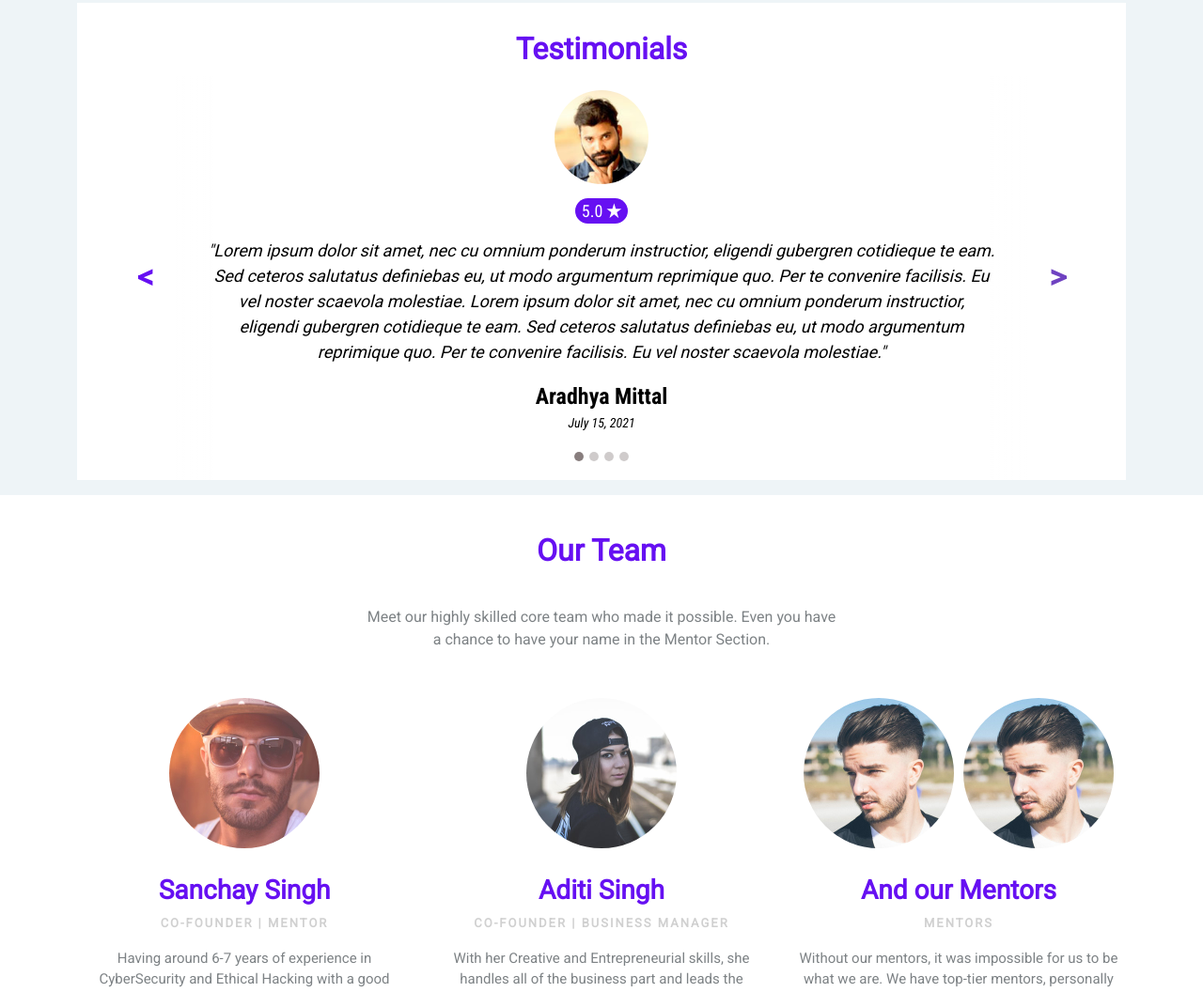
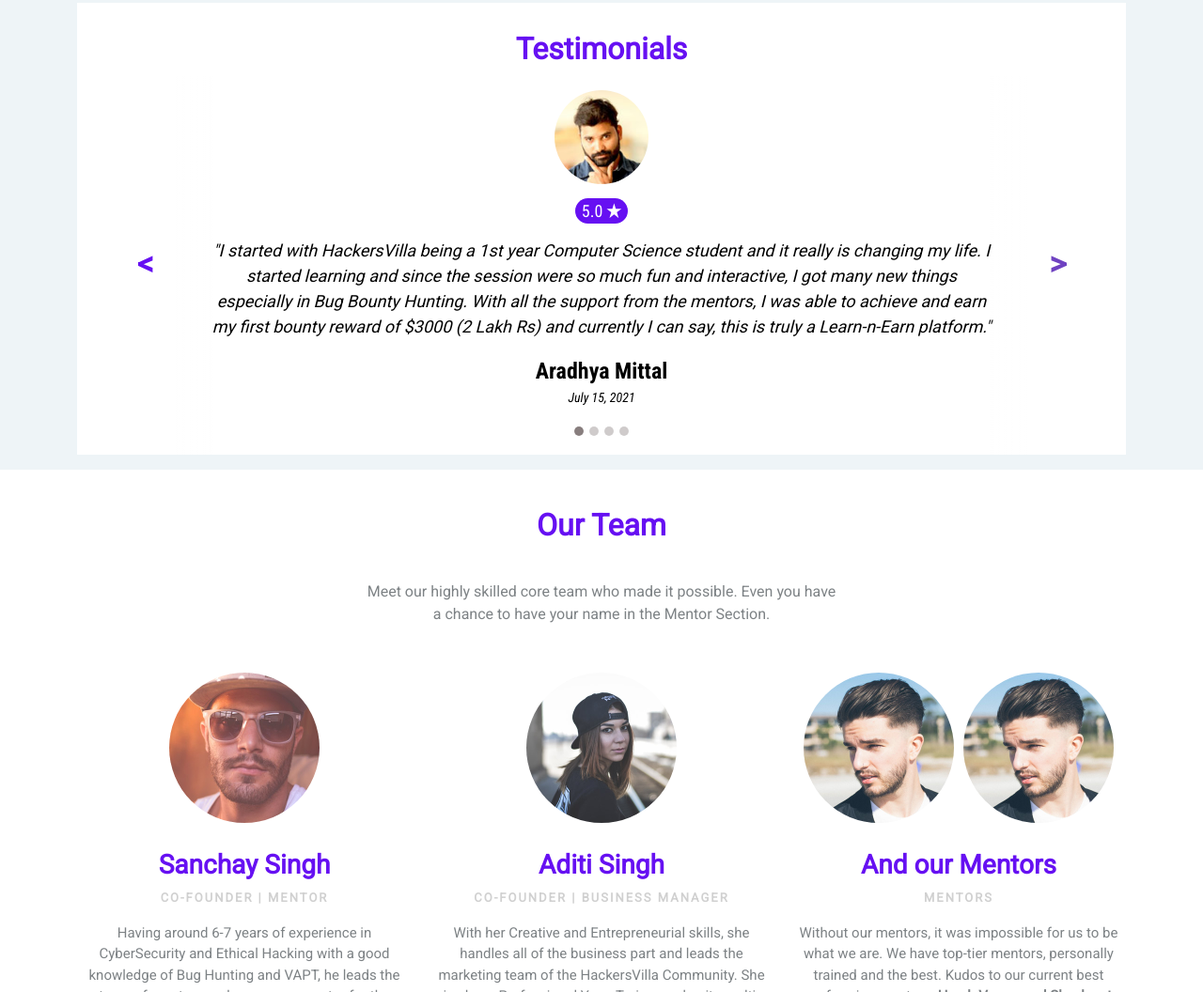
Before and after one commit to namrata0908/educational-course, a website: page index.html in a window 1280 px wide. Shown: the part 4557-5613 px from the top of the page at 94% size. Drawn offline with nearby package versions, Linux system fonts and the light colour scheme; some packages are replaced by stand-ins of ours; a script that the page names is missing; a web font is replaced by a local one.

Commit message:
content done

```diff
--- a/index.html
+++ b/index.html
@@ -412,7 +412,7 @@
                     <div class="carousel-item active">
                         <div class="col-9 text-center mx-auto testimonial-content"><img class="rounded-circle" src="assets/img/test-man.jpg" width="100">
                             <p class="text-center rating" style="background: var(--bs-indigo);">5.0&nbsp;<i class="icon ion-star"></i></p>
-                            <p class="text-center"><em>"Lorem ipsum dolor sit amet, nec cu omnium ponderum instructior, eligendi gubergren cotidieque te eam. Sed ceteros salutatus definiebas eu, ut modo argumentum reprimique quo. Per te convenire facilisis. Eu vel noster scaevola molestiae.&nbsp;Lorem ipsum dolor sit amet, nec cu omnium ponderum instructior, eligendi gubergren cotidieque te eam. Sed ceteros salutatus definiebas eu, ut modo argumentum reprimique quo. Per te convenire facilisis. Eu vel noster scaevola molestiae."</em><br></p>
+                            <p class="text-center"><em>"I started with HackersVilla being a 1st year Computer Science student and it really is changing my life. I started learning and since the session were so much fun and interactive, I got many new things especially in Bug Bounty Hunting. With all the support from the mentors, I was able to achieve and earn my first bounty reward of $3000 (2 Lakh Rs) and currently I can say, this is truly a Learn-n-Earn platform."</em><br></p>
                             <p class="signature">Aradhya Mittal</p>
                             <p class="text-center date">July 15, 2021<br></p>
                         </div>
@@ -420,7 +420,7 @@
                     <div class="carousel-item">
                         <div class="col-9 offset-xl-1 text-center mx-auto testimonial-content"><img class="rounded-circle" src="assets/img/test-woman.jpg" width="100">
                             <p class="text-center rating" style="background: var(--bs-indigo);">4.5&nbsp;<i class="fa fa-star"></i></p>
-                            <p class="text-center"><em>"erlzbfuyekev"</em><br></p>
+                            <p class="text-center"><em>"I am having a wonderful time at Hackersvilla, everyone is very cooperating and helpful. The mentorship here is focused on real world hacking possibilities, which is not true at other like-institutes. I started doing bounties and got mentioned in hall of fame achievers as well. I have learned and grown a lot in my time here."</em><br></p>
                             <p class="signature">Prachi Saxena</p>
                             <p class="text-center date">June 21, 2021<br></p>
                         </div>
@@ -428,7 +428,7 @@
                     <div class="carousel-item">
                         <div class="col-9 text-center mx-auto testimonial-content"><img class="rounded-circle" src="assets/img/test-male-pic.jpg" width="100">
                             <p class="text-center rating" style="background: var(--bs-indigo);">4.9&nbsp;<i class="fa fa-star"></i></p>
-                            <p class="text-center"><em>"Lorem ipsum dolor sit amet, nec cu omnium ponderum instructior, eligendi gubergren cotidieque te eam. Sed ceteros salutatus definiebas eu, ut modo argumentum reprimique quo. Per te convenire facilisis. Eu vel noster scaevola molestiae.&nbsp;Lorem ipsum dolor sit amet, nec cu omnium ponderum instructior, eligendi gubergren cotidieque te eam. Sed ceteros salutatus definiebas eu, ut modo argumentum reprimique quo. Per te convenire facilisis. Eu vel noster scaevola molestiae."</em><br></p>
+                            <p class="text-center"><em>"It was a really good opportunity for me, I was scared to invest but now I can say it's worth every penny. The way they teach is impressive as you get hands on demo and the doubts are considered individually. I would definitely recommend it for other people who are interested in learning something new."</em><br></p>
                             <p class="signature">Sidakpreet Singh</p>
                             <p class="text-center date">August 01, 2021<br></p>
                         </div>
```
